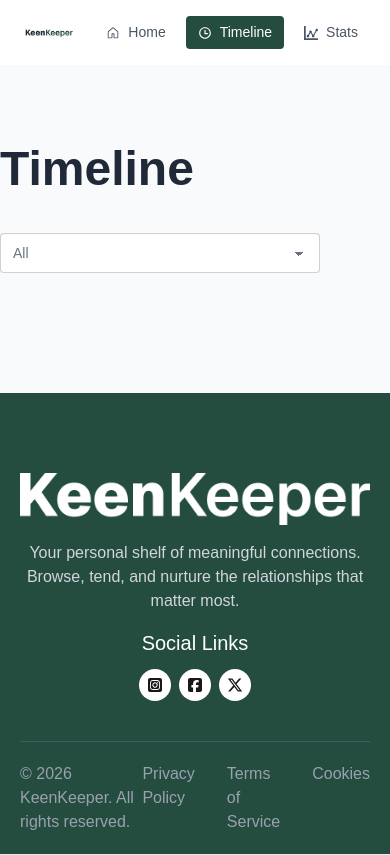
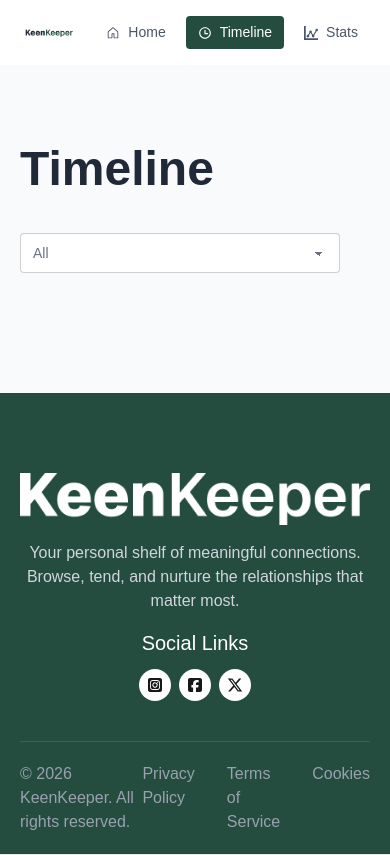
Before and after one commit to muhammad-touhid/B13-Assignment-07-MD-Touhidul-Islam, a React (Vite) app: page /timeline in a window 390 px wide. Built offline with nearby package versions, Linux system fonts and the light colour scheme.

Commit message:
make timeline responsive

```diff
--- a/src/pages/timeline/Timeline.jsx
+++ b/src/pages/timeline/Timeline.jsx
@@ -13,7 +13,7 @@
 
   return (
     <div className="bg-[#F8FAFC]">
-      <div className="max-w-[1110px] m-auto py-20">
+      <div className="max-w-[1110px] m-auto py-20 px-5 lg:px-0">
         <div className="">
           <h2 className="text-5xl font-bold heading-custom-color">Timeline</h2>
           <select
```
